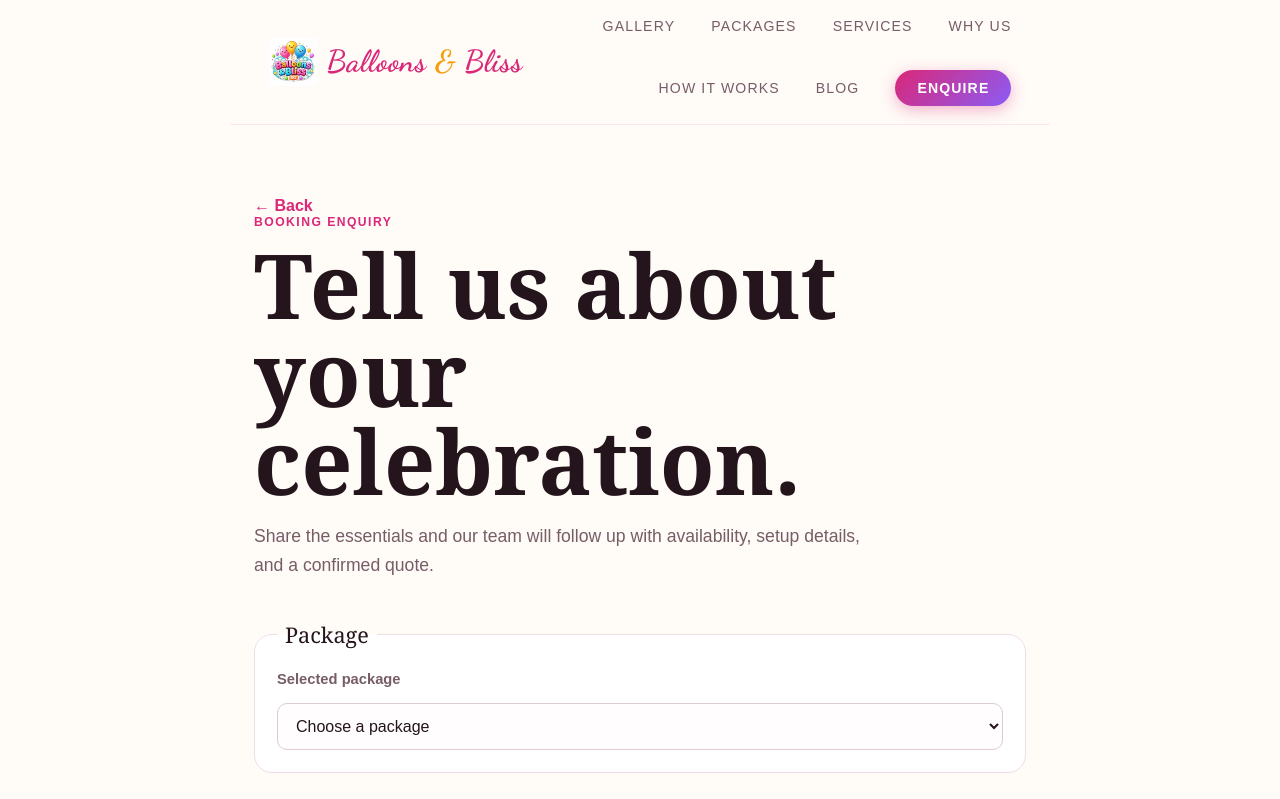
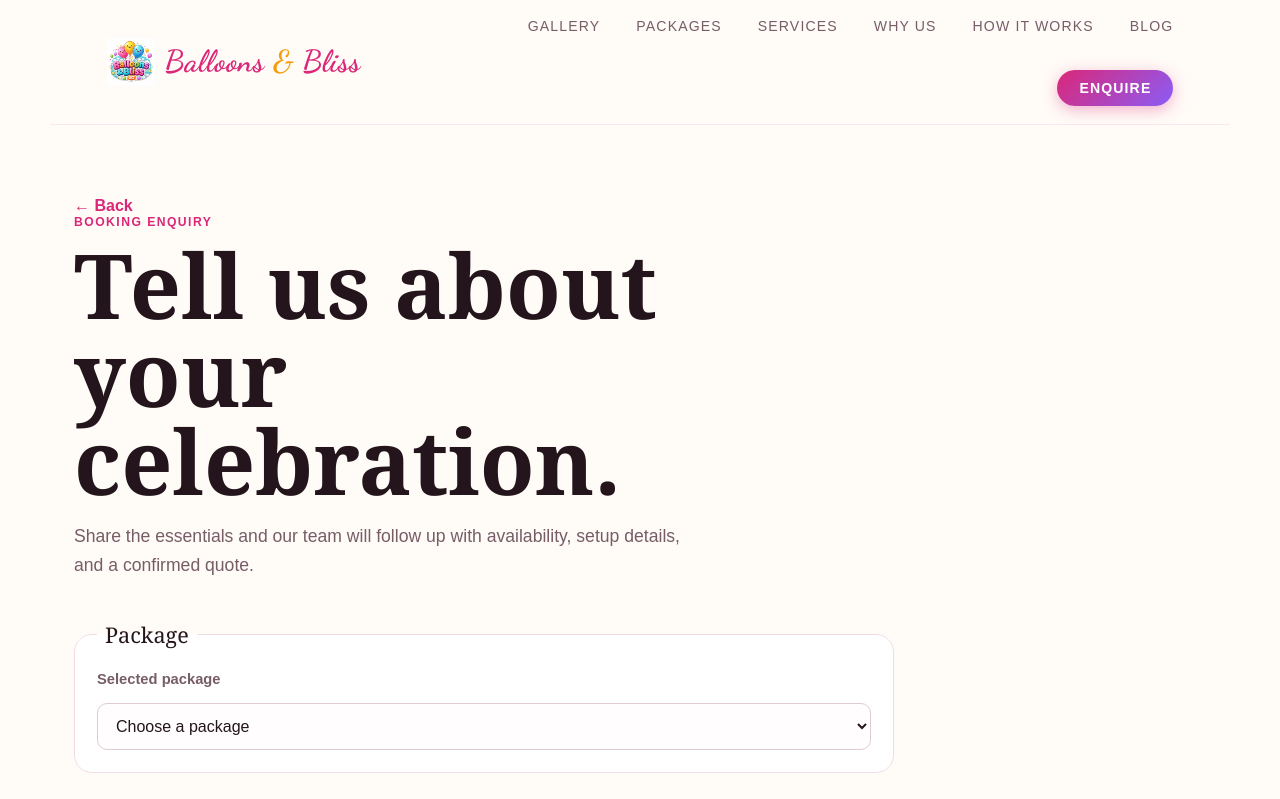
Before and after one commit to udaykanttiwari28-arch/Baloon-and-bliss, a Next.js app: page /booking in a window 1280 px wide. Shown: the top 799 px of the page. Built offline with nearby package versions, Linux system fonts and the light colour scheme.

Commit message:
Align booking page shell with site layout

```diff
--- a/app/globals.css
+++ b/app/globals.css
@@ -94,7 +94,8 @@ h2 { margin: 0 0 12px; font-family: Georgia, serif; }
 .footer-heart { color: #f472b6; }
 .price-on-request { display: inline-block; margin-left: 8px; padding: 5px 9px; border-radius: 999px; background: #fef3c7; color: #92400e; font-family: Arial, sans-serif; font-size: .7rem; font-weight: 700; vertical-align: middle; }
 .request-card { margin-top: 32px; padding: 22px; border: 1px solid var(--line); border-radius: 18px; background: #fff; }
-.booking-shell { max-width: 820px; }
+.booking-shell { max-width: 1180px; }
+.booking-shell > .page-header, .booking-shell > .booking-form { max-width: 820px; }
 .booking-form { display: grid; gap: 22px; }
 fieldset { display: grid; gap: 16px; margin: 0; padding: 22px; border: 1px solid var(--line); border-radius: 18px; background: #fff; }
 legend { padding: 0 8px; font-family: Georgia, serif; font-size: 1.35rem; }
```
